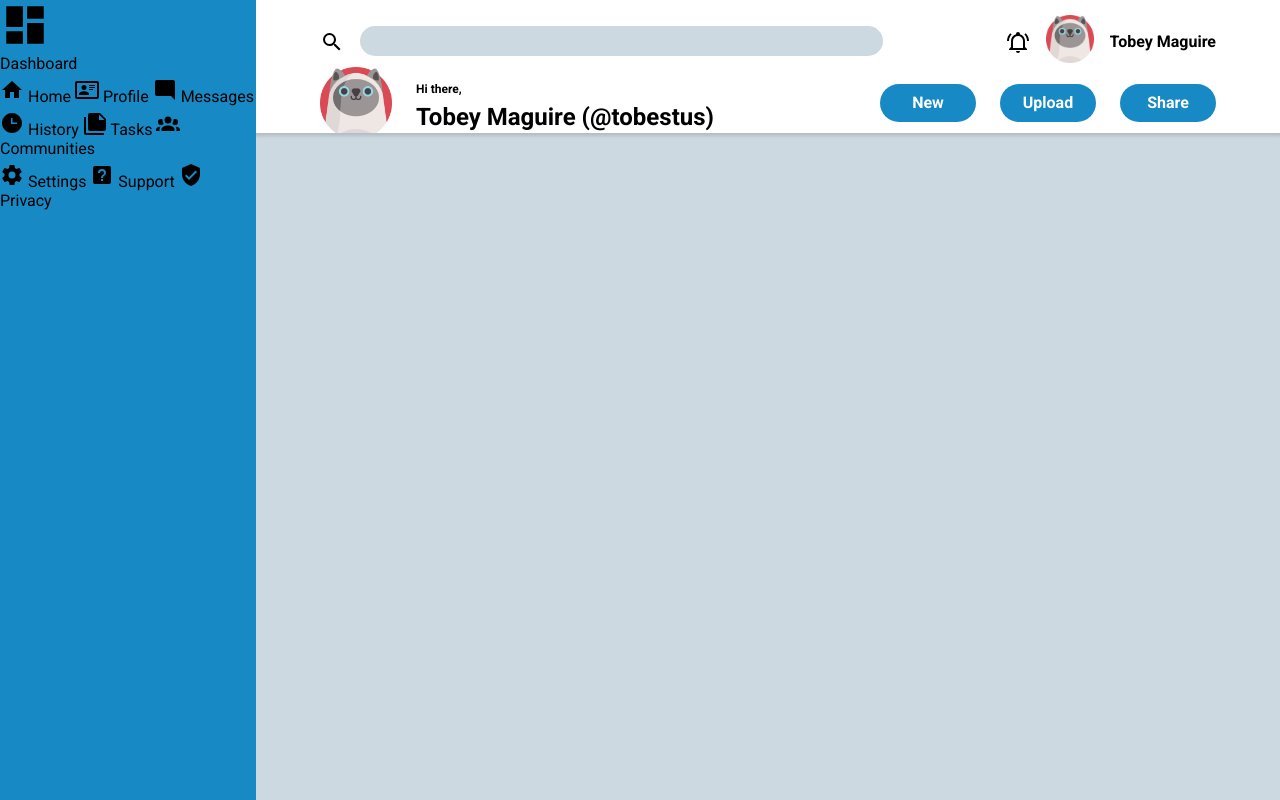
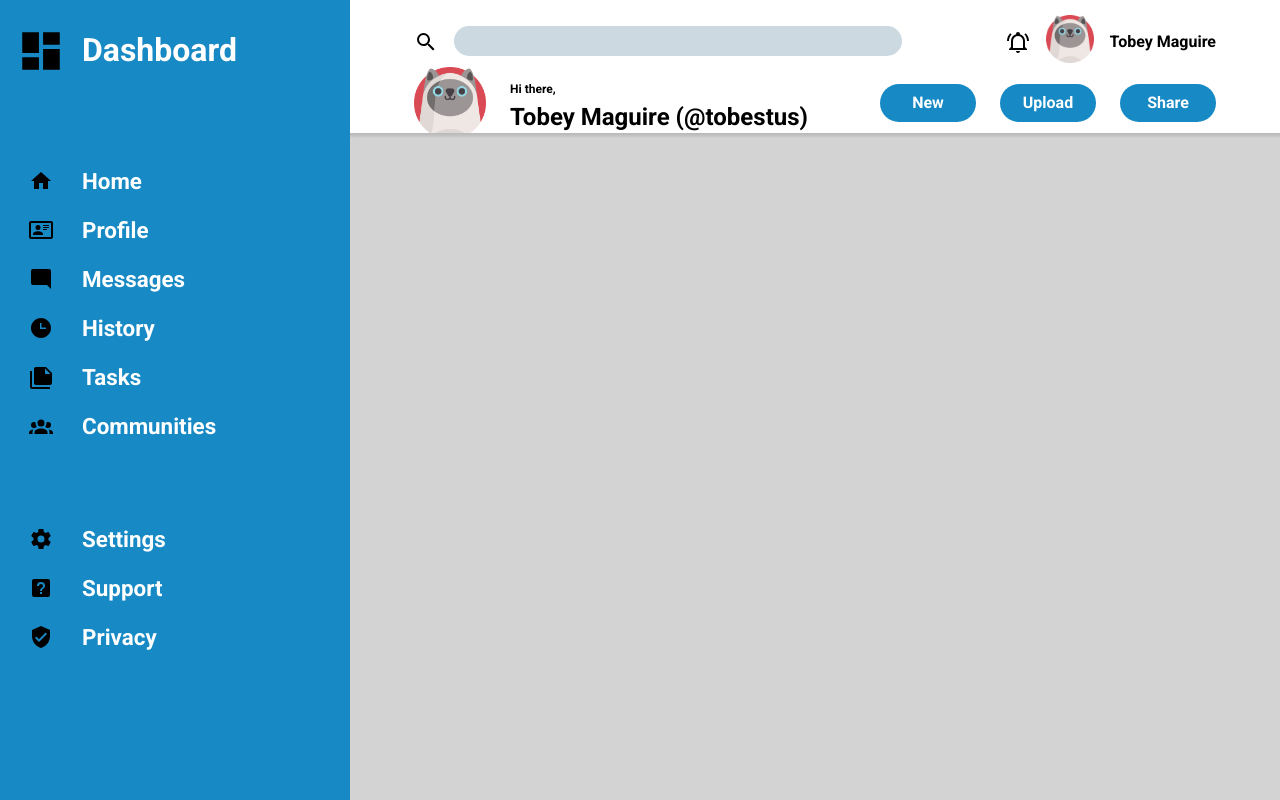
Before and after one commit to p-stevenson/adminDashboard, a plain HTML site: page index.html in a window 1280 px wide. Drawn offline with Linux system fonts and the light colour scheme.

Commit message:
Add sidebar styling

```diff
--- a/style.css
+++ b/style.css
@@ -23,7 +23,7 @@ body {
   max-width: 2560px;
   flex: 1 1 0;
   display: grid;
-  grid-template-columns: 1fr 4fr;
+  grid-template-columns: auto 1fr;
   grid-template-rows: repeat(6, 1fr);
   height: 100vh;
 }
@@ -65,9 +65,45 @@ body {
   grid-area: 1 / 1 / 7 / 2;
   background-color: #1789c4;
   z-index: 2;
+  padding: 1rem 0 0 1rem;
+  display: grid;
+  grid-template-rows: auto auto auto 1fr;
+  gap: 5rem;
+  min-width: 350px;
 }
 
-.main {
+.sidebar > .logo {
+  display: grid;
+  grid-template-columns: auto 1fr;
+  align-content: center;
+  align-items: center;
+  gap: 1rem;
+  font-size: 2rem;
+  font-weight: 700;
+  color: #fff;
+}
+
+.sidebar > .logo > a > #logo {
+  margin-top: 10px;
+  align-self: center;
+}
+
+.nav-1,
+.nav-2 {
+  display: grid;
+  grid-template-columns: 50px 1fr;
+  align-items: center;
+  justify-items: center;
+  gap: 1rem;
+}
+
+.sidebar .text {
+  justify-self: flex-start;
+  color: #fff;
+  font-size: 1.4rem;
+  font-weight: 700;
+}
+*/ .main {
   grid-area: 2 / 2 / 7 / 3;
   background-color: #ccd9e1;
 }
```
